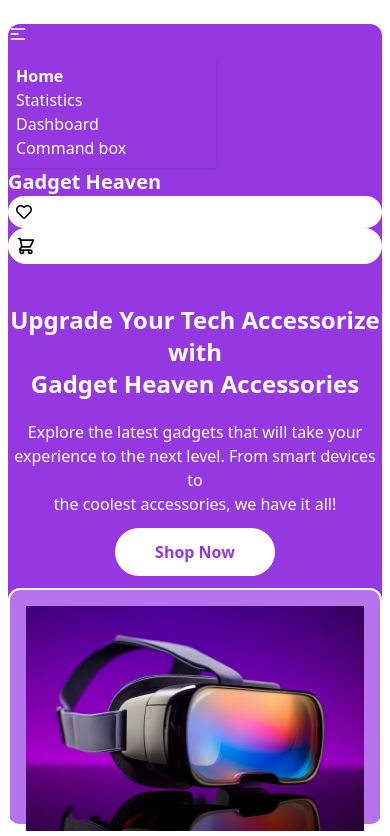
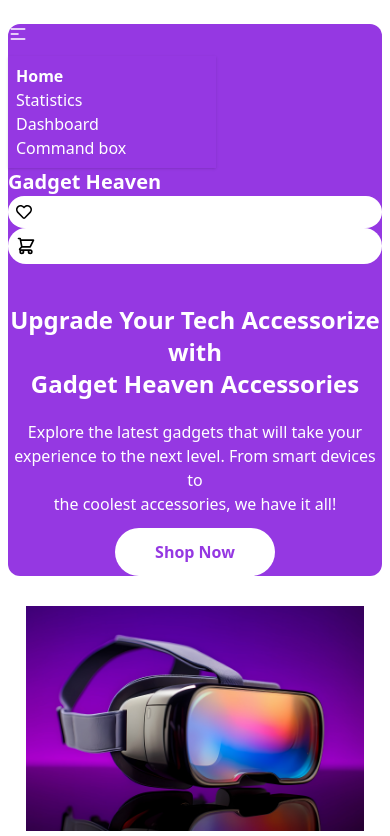
Before and after one commit to rajalishikh/gadgethaven_online_store_house, a React (Vite) app: page / in a window 390 px wide. Shown: the top 836 px of the page. Built offline with nearby package versions, Linux system fonts and the light colour scheme.

Commit message:
Now my responsive design is complete for five device

```diff
--- a/src/Components/Banner/Banner.jsx
+++ b/src/Components/Banner/Banner.jsx
@@ -5,7 +5,7 @@
         <div>
             {/* my banner container  */}
             <div id="1" className="relative mt-6 pr-2 pl-2 lg:pr-6 lg:pl-6 md:pr-6 md:pl-6 mb-64 md:mb-[600px] lg:mb-96 ">
-                <div className="min-h-[800px] bg-[#9538E2]  rounded-xl relative">
+                <div className="min-h-[500px] lg:min-h-[800px] bg-[#9538E2]  rounded-xl relative">
                 <Navbar></Navbar>
                 <div
                 className="absolute
```
